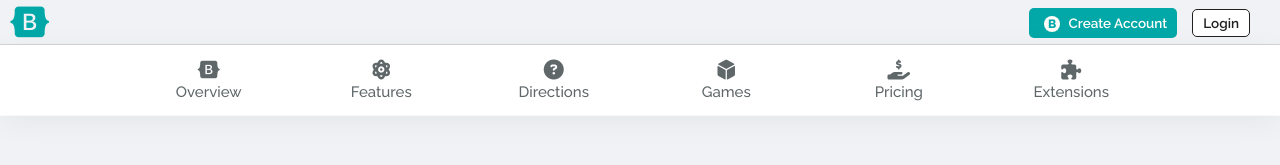
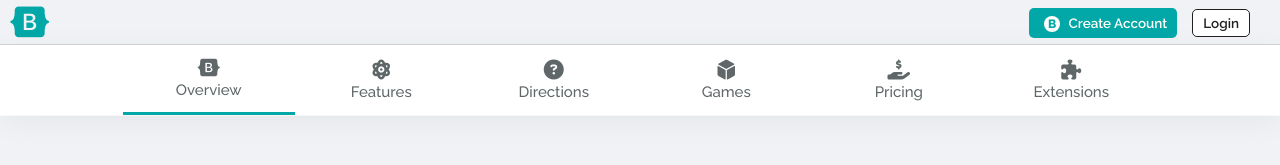
Before and after one commit to Gimorhee/Booster, a React (Create React App) app: page / in a window 1280 px wide. Shown: the top 165 px of the page. Built offline with nearby package versions, Linux system fonts and the light colour scheme.

Commit message:
Littie edit on SubNavBar Component

```diff
--- a/src/components/NavBar/SubNavBar.js
+++ b/src/components/NavBar/SubNavBar.js
@@ -11,10 +11,21 @@ export const SubNavBar = () => {
     delay: 600,
   });
 
+  const onClick = () => {
+    console.log("x", window.location.pathname);
+  };
+
   return (
     <animated.div style={props} className="SubNavBar">
       <div className="Inner-Container">
-        <Link className="SubNav-Link" to="/">
+        <Link
+          className={
+            window.location.pathname == "/"
+              ? "SubNav-Link Home-Link"
+              : "SubNav-Link"
+          }
+          to="/"
+        >
           <i class="fab fa-bootstrap SubNav-Logo"></i>
           <span>Overview</span>
         </Link>
--- a/src/components/Overview/Overview1.js
+++ b/src/components/Overview/Overview1.js
@@ -21,13 +21,6 @@ export const Overview1 = () => {
     config: { duration: 1000 },
   });
 
-  const bottomProps2 = useSpring({
-    from: { opacity: 0 },
-    to: { opacity: 1 },
-    delay: 1200,
-    config: { duration: 1000 },
-  });
-
   return (
     <div className="Overview1">
       <animated.div style={topProps} className="Overview1-Top">
@@ -43,10 +36,10 @@ export const Overview1 = () => {
           Create Account
         </Link>
       </animated.div>
-      <animated.div style={bottomProps2} className="Overview1-Bottom">
-        <animated.div style={bottomProps1} className="Overview1-Bottom-Inner">
+      <animated.div style={bottomProps1} className="Overview1-Bottom">
+        <div className="Overview1-Bottom-Inner">
           <img src={image} alt="Laptop-Image" />
-        </animated.div>
+        </div>
       </animated.div>
     </div>
   );
--- a/src/styles/NavBar/NavBar.css
+++ b/src/styles/NavBar/NavBar.css
@@ -88,6 +88,10 @@
           box-shadow: rgba(0, 0, 0, 0.05) 0px 7px 31px 0px;
 }
 
+.SubNavBar .Home-Link {
+  border-bottom: 3px solid #02a8a8;
+}
+
 .SubNavBar .Inner-Container {
   width: 100%;
   height: 100%;
--- a/src/styles/NavBar/NavBar.scss
+++ b/src/styles/NavBar/NavBar.scss
@@ -78,6 +78,10 @@
   background: white;
   box-shadow: rgba(0, 0, 0, 0.05) 0px 7px 31px 0px;
 
+  .Home-Link {
+    border-bottom: 3px solid #02a8a8;
+  }
+
   .Inner-Container {
     width: 100%;
     height: 100%;
```
Also changed, not shown: src/components/Spinner/Spinner.js (added, +22 -0 lines), src/components/Spinner/spinner.gif (added), 1 other file (tests, documents, lock files or other folders).
